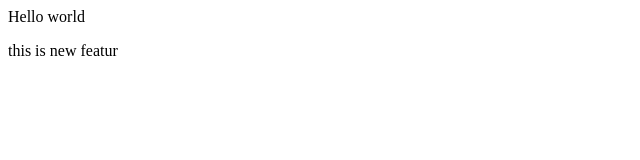
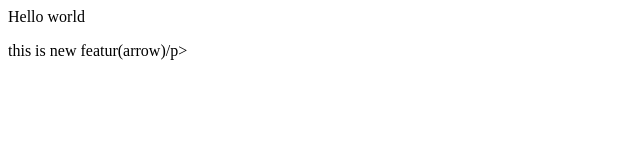
Before and after one commit to Md-Faiz-Alam/localrepo2, a plain HTML site: page index.html in a window 1280 px wide. Shown: the full height of the page, 0-640 px from the left. Drawn offline with Linux system fonts and the light colour scheme.

Commit message:
arrow added

```diff
--- a/index.html
+++ b/index.html
@@ -1,2 +1,2 @@
 <p>Hello world</p>
-<p>this is new featur</p>
+<p>this is new featur(arrow)/p>
```
